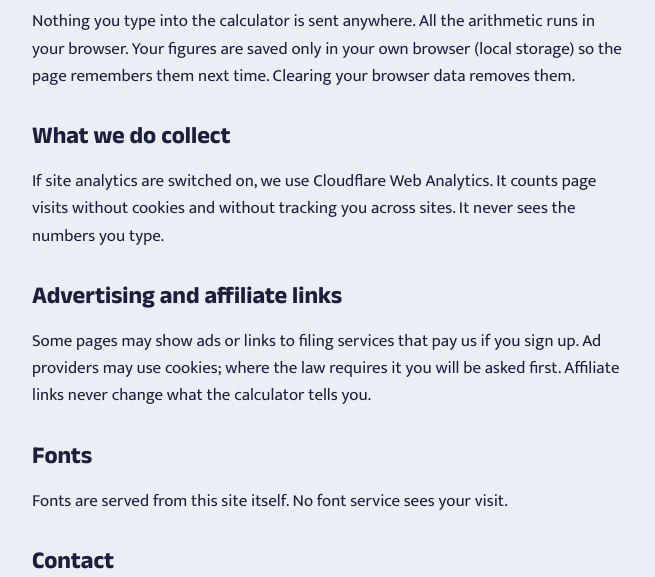
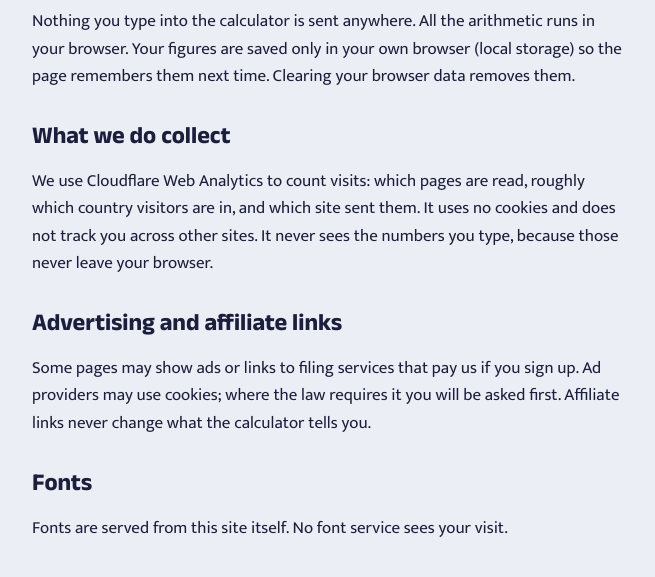
Before and after one commit to lazymallu/kitnatax, a plain HTML site: page privacy.html in a window 1280 px wide. Shown: the part 205-782 px from the top of the page, without its empty margins (312-967 px from the left). Drawn offline with Linux system fonts and the light colour scheme.

Commit message:
Turn on visit counting and Google Search Console verification
Add the Search Console verification tag to the home page. Cloudflare
Web Analytics is switched on in the Pages project (no cookies); the
privacy page now says so plainly instead of "if switched on".

Co-Authored-By: Claude Opus 5.5 <noreply@anthropic.com>
Claude-Session: https://claude.ai/code/session_01QekciDtBKK5amZAwnk9xnH

```diff
--- a/privacy.html
+++ b/privacy.html
@@ -19,7 +19,7 @@
 <h1>Privacy</h1>
 <p>Nothing you type into the calculator is sent anywhere. All the arithmetic runs in your browser. Your figures are saved only in your own browser (local storage) so the page remembers them next time. Clearing your browser data removes them.</p>
 <h2>What we do collect</h2>
-<p>If site analytics are switched on, we use Cloudflare Web Analytics. It counts page visits without cookies and without tracking you across sites. It never sees the numbers you type.</p>
+<p>We use Cloudflare Web Analytics to count visits: which pages are read, roughly which country visitors are in, and which site sent them. It uses no cookies and does not track you across other sites. It never sees the numbers you type, because those never leave your browser.</p>
 <h2>Advertising and affiliate links</h2>
 <p>Some pages may show ads or links to filing services that pay us if you sign up. Ad providers may use cookies; where the law requires it you will be asked first. Affiliate links never change what the calculator tells you.</p>
 <h2>Fonts</h2>
```
Also changed, not shown: index.html (+1 -1 lines).
